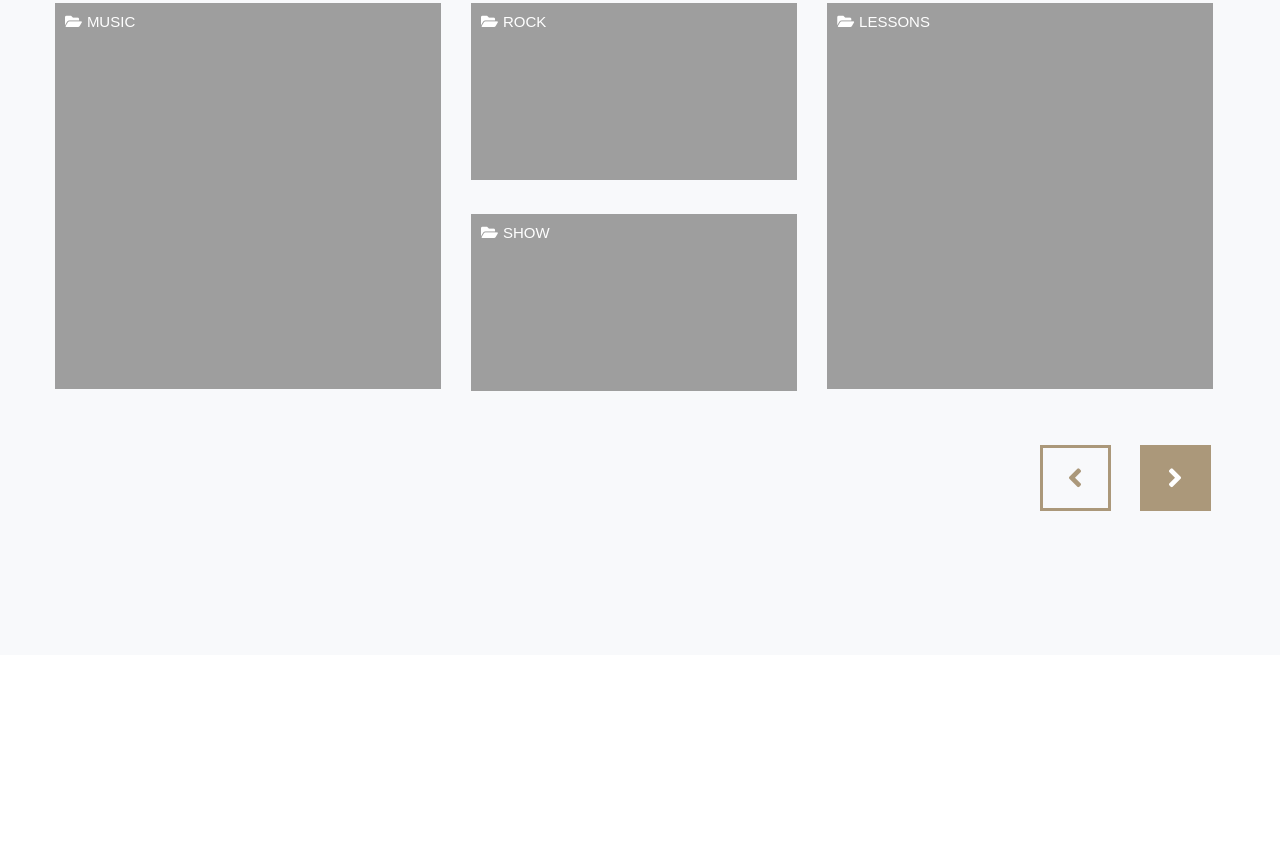
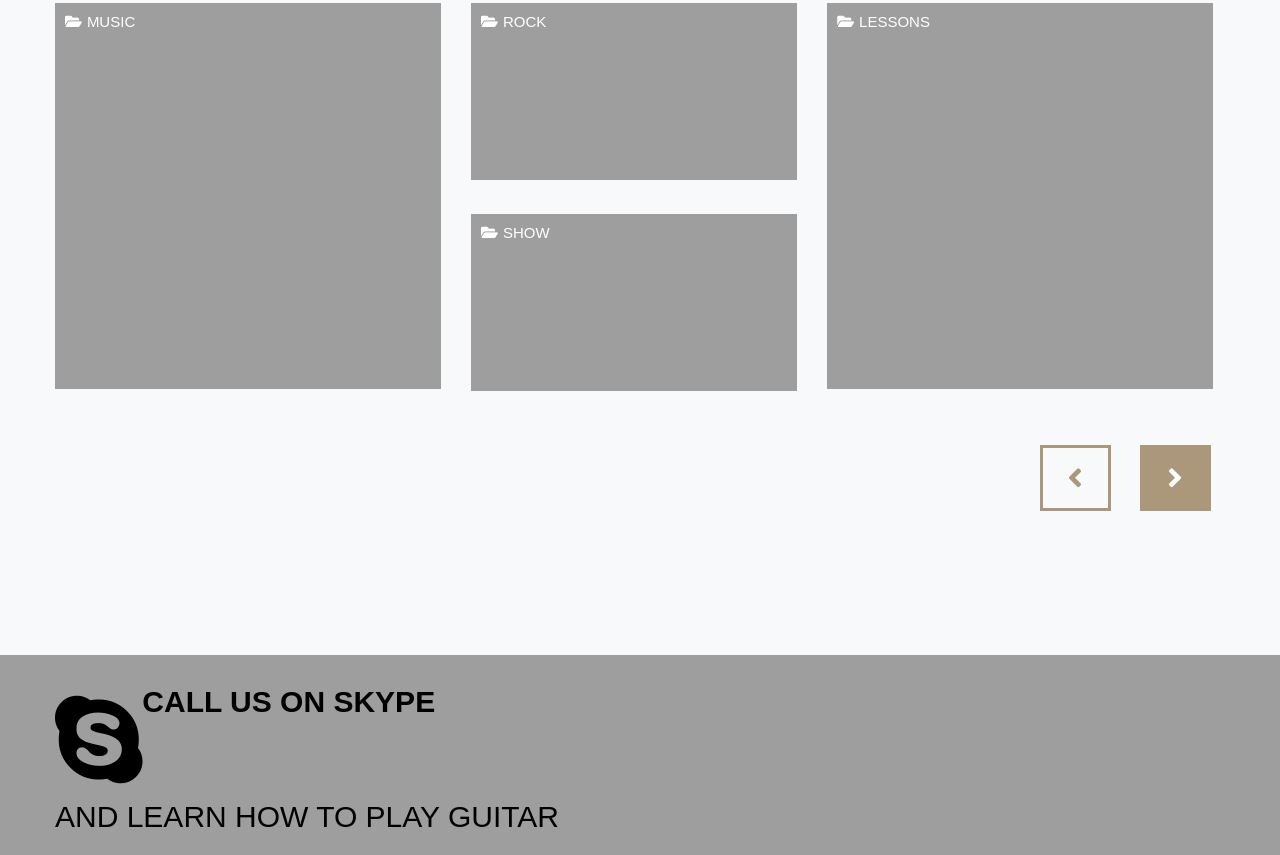
Before and after one commit to harut11/guitar, a plain HTML site: page index.html in a window 1280 px wide. Shown: the part 4100-4955 px from the top of the page. Before the commit the page ends 4755 px from the top, so only its background shows below. Drawn offline with Linux system fonts and the light colour scheme.

Commit message:
call us section added

```diff
--- a/css/main.css
+++ b/css/main.css
@@ -841,3 +841,31 @@ nav ul li.active a {
 
 }
 /* Projects Section End */
+
+/* Call Us Section Start */
+#call-us {
+    background-color: #9e9e9e;
+    color: #032f3;
+    padding: 30px 0;
+    height: 200px;
+}
+
+#call-us .items .item {
+    flex-basis: 50%;
+}
+
+#call-us .items .left .skype-icon {
+    font-size: 100px;
+    float: left;
+}
+
+#call-us .items .left p {
+    float: left;
+    font-size: 30px;
+    text-transform: uppercase;
+}
+
+#call-us .items .left .top {
+    font-weight: bold;
+}
+/* Call Us Section End */
--- a/index.html
+++ b/index.html
@@ -208,8 +208,8 @@
                     <a href="#"><span class="angles"><i class="fas fa-angle-right"></i></span></a>
                 </div>
                 </div>
-            <div class="container">
-                <div class="box">
+            <div class="box">
+                <div class="container">
                     <div class="project-categories flexible">
                         <div class="item">
                             <a href="#"><i class="fas fa-folder-open"></i>music</a>
@@ -238,5 +238,22 @@
             </div>
         </section>
     <!-- Projects Section End -->
+
+    <!-- Call Us Section Start -->
+        <section id="call-us">
+            <div class="container">
+                <div class="items flexible">
+                    <div class="item left">
+                        <span class="skype-icon"><i class="fab fa-skype"></i></span>
+                        <p class="top">call us on skype</p>
+                        <p class="bottom">and learn how to play guitar</p>
+                    </div>
+                    <div class="item right">
+
+                    </div>
+                </div>
+            </div>
+        </section>
+    <!-- Call Us Section End -->
     </body>
 </html>
```
